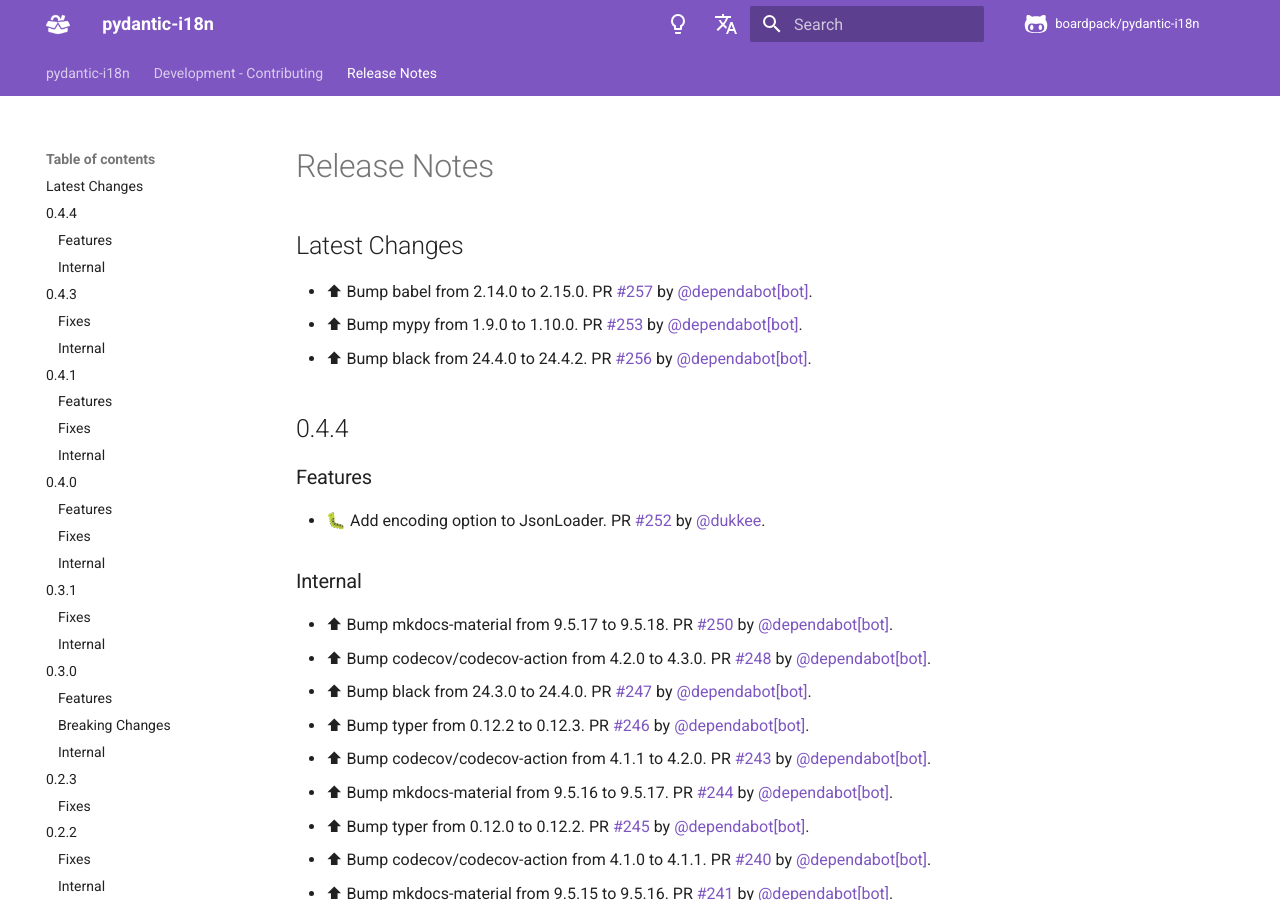
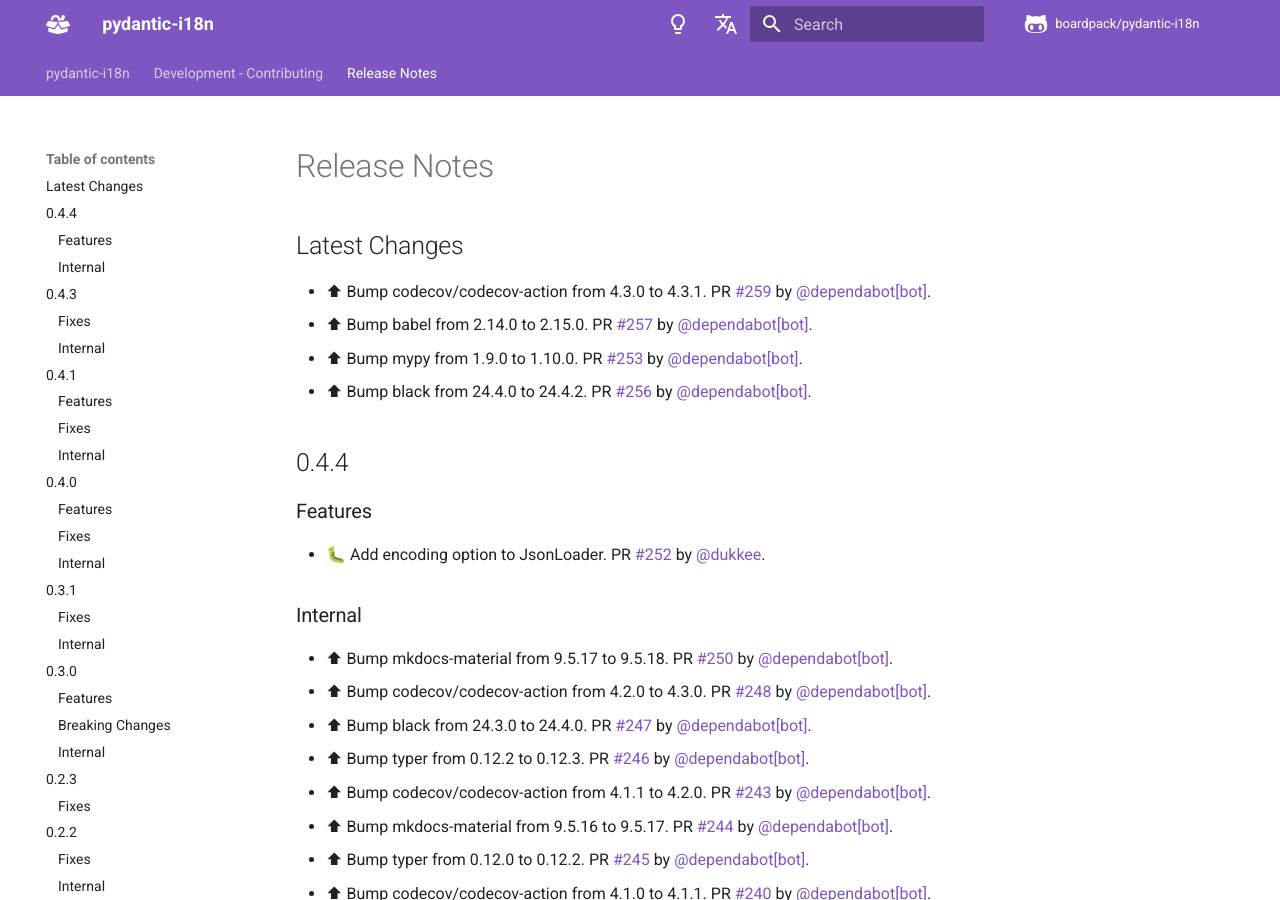
Before and after one commit to boardpack/pydantic-i18n, an MkDocs documentation site: the page built from docs/en/docs/release-notes.md, in a window 1280 px wide and 900 px high. Built offline with MkDocs 1.6.1 and Material for MkDocs 9.7.7, drawn with Linux system fonts in a browser that asks for light colours; comment, search, counter and statistics services are not loaded.

Commit message:
📝 Update release notes

```diff
--- a/docs/en/docs/release-notes.md
+++ b/docs/en/docs/release-notes.md
@@ -2,6 +2,7 @@
 
 ## Latest Changes
 
+* ⬆ Bump codecov/codecov-action from 4.3.0 to 4.3.1. PR [#259](https://github.com/boardpack/pydantic-i18n/pull/259) by [@dependabot[bot]](https://github.com/apps/dependabot).
 * ⬆ Bump babel from 2.14.0 to 2.15.0. PR [#257](https://github.com/boardpack/pydantic-i18n/pull/257) by [@dependabot[bot]](https://github.com/apps/dependabot).
 * ⬆ Bump mypy from 1.9.0 to 1.10.0. PR [#253](https://github.com/boardpack/pydantic-i18n/pull/253) by [@dependabot[bot]](https://github.com/apps/dependabot).
 * ⬆ Bump black from 24.4.0 to 24.4.2. PR [#256](https://github.com/boardpack/pydantic-i18n/pull/256) by [@dependabot[bot]](https://github.com/apps/dependabot).
```
